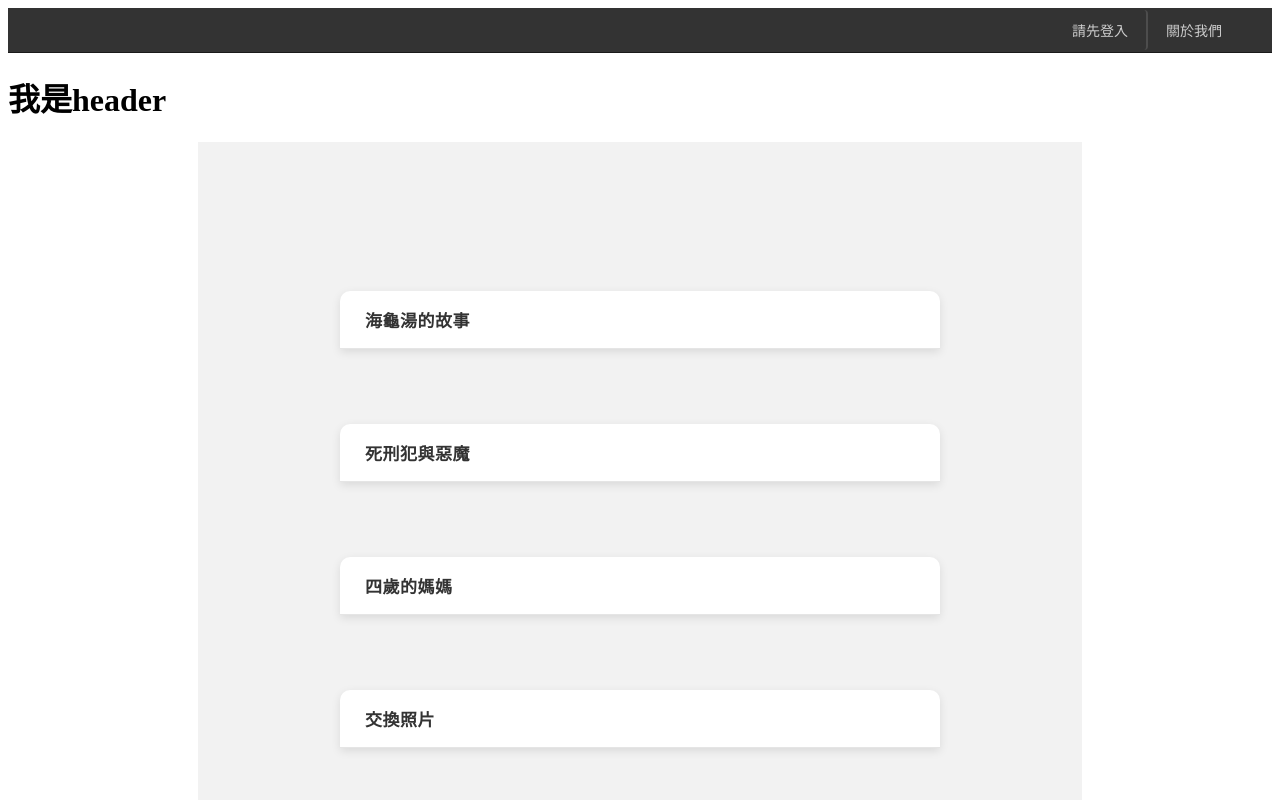
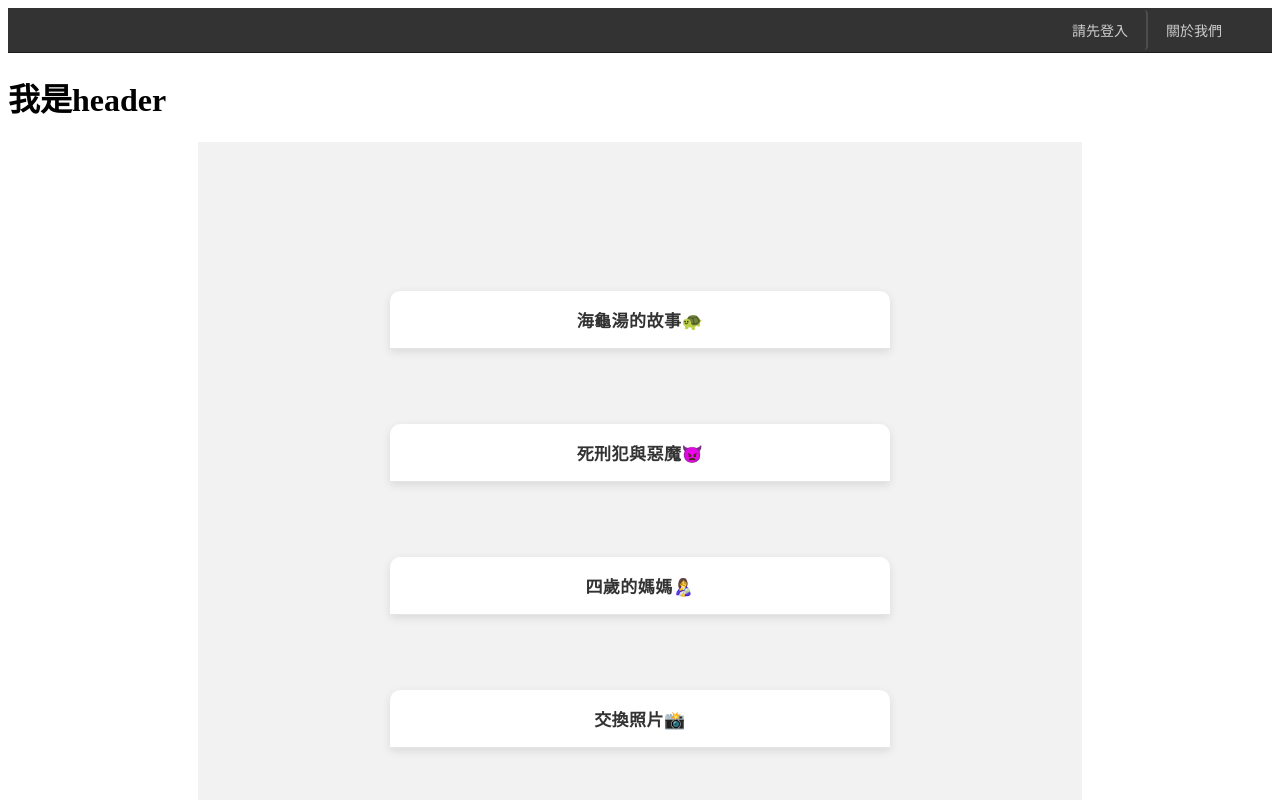
Before and after one commit to frank931023/turtle_soup, a Vue app in the folder frontend/: page / in a window 1280 px wide. Shown: the top 800 px of the page. Built offline with nearby package versions, Linux system fonts and the light colour scheme; a web font is replaced by a local one.

Commit message:
landing page and modify home page

```diff
--- a/frontend/src/views/home/index.vue
+++ b/frontend/src/views/home/index.vue
@@ -41,19 +41,19 @@ export default {
       hoveredPuzzle: null,
       puzzles: [
         {
-          name: '海龜湯的故事',
+          name: '海龜湯的故事🐢',
           description: '這是一則關於海龜湯起源的謎題。在這個關卡中，你將探索這種特殊思考遊戲的來源和歷史。適合初學者作為第一個挑戰，幫助你理解水平思考的基本原則和解題思路。此謎題難度較低，讓你慢慢熟悉提問和推理的技巧。'
         },
         {
-          name: '死刑犯與惡魔',
+          name: '死刑犯與惡魔👿',
           description: '一名死刑犯在生命最後時刻遇到了惡魔提出的奇怪交易。這個謎題融合了心理懸疑和道德兩難，需要你運用邏輯和想像力解開表面荒謬現象背後的真相。謎題難度較高，包含黑暗元素和出人意料的轉折，需要大膽假設和縝密推理。適合有經驗的解謎者挑戰。'
         },
         {
-          name: '四歲的媽媽',
+          name: '四歲的媽媽👩‍🍼',
           description: '這個謎題呈現了一個看似不可能的情境：一個四歲的孩子如何成為母親？解開這個謎題需要你跳出常規思維方式，重新思考我們對於年齡、時間和家庭關係的理解。這個中等難度的謎題特別考驗你的創造性思維和對問題的另類解讀能力。準備好顛覆你的常識了嗎？'
         },
         {
-          name: '交換照片',
+          name: '交換照片📸',
           description: '兩個陌生人在一次偶然的照片交換後，發生了一系列令人毛骨悚然的事件。這個謎題融合了神秘元素和心理驚悚，解謎過程中你需要特別關注細節並思考人性的黑暗面。包含輕度恐怖元素，考驗你的觀察力和對人類行為的理解。謎題難度中高，需要敏銳的直覺和邏輯分析能力。'
         }
       ]
@@ -78,7 +78,7 @@ export default {
   font-family: 'Special Elite', 'Noto Sans TC', monospace;
   max-width: 70%;
   min-height: 100vh;
-  background-color: white;
+  background-color: #2a2a2a;
   margin: 0 auto;
 }
 
@@ -181,7 +181,7 @@ export default {
   flex-direction: column;
   gap: 50px; /* 增加間距方便觀察動畫效果 */
   width: 100%;
-  max-width: 600px;
+  max-width: 500px;
 }
 
 /* 修改為包含按鈕和描述的容器 */
@@ -198,14 +198,14 @@ export default {
 
 /* 修改按鈕樣式：默認白色背景 */
 .puzzle-option {
-  background-color: white; /* 改為白色背景 */
+  background-color: white;
   border: none;
   border-radius: 10px 10px 0 0;
   padding: 16px 25px;
-  text-align: left;
+  text-align: center; /* 改為居中對齊 */
   font-size: 17px;
   font-weight: 600;
-  color: #333; /* 深色文字，更適合白色背景 */
+  color: #333;
   box-shadow: 0 3px 10px rgba(0, 0, 0, 0.1);
   cursor: pointer;
   transition: all 0.3s ease;
@@ -213,9 +213,10 @@ export default {
   overflow: hidden;
   display: flex;
   align-items: center;
+  justify-content: center; /* 添加水平居中 */
   width: 100%;
   letter-spacing: 0.5px;
-  border-bottom: 1px solid rgba(0, 0, 0, 0.1); /* 輕微底部邊框 */
+  border-bottom: 1px solid rgba(0, 0, 0, 0.1);
 }
 
 .puzzle-option:hover {
```
